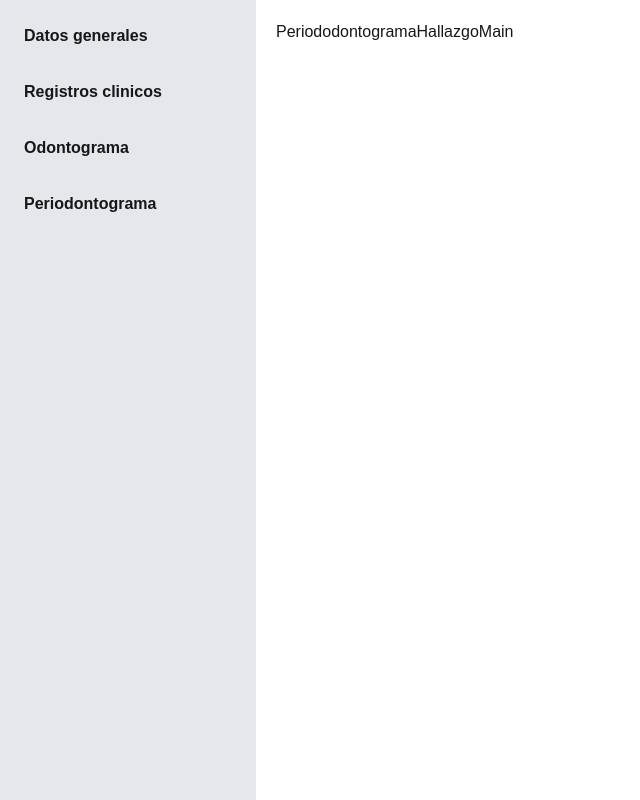
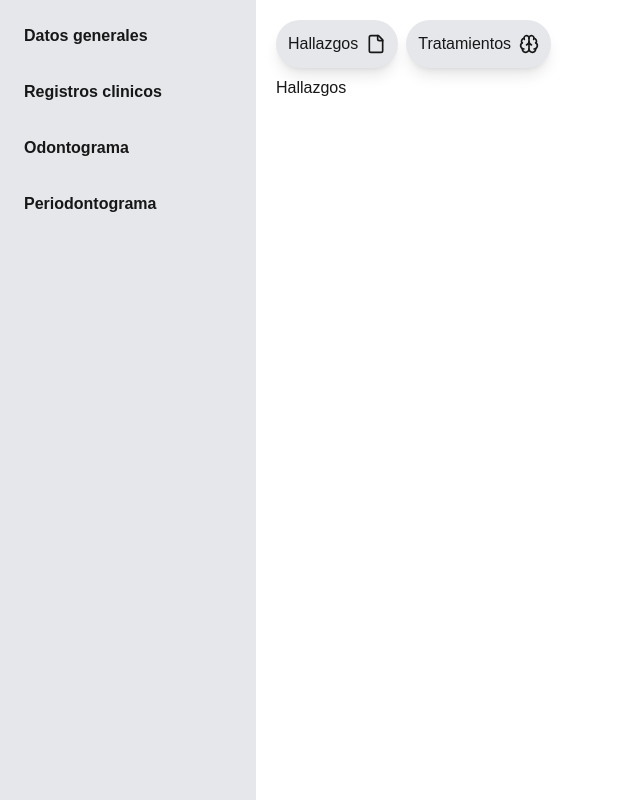
Before and after one commit to KYOCABU-LAB/njs-irdent-frontend, a Next.js app: page /pacientes/odontograma in a window 1280 px wide. Shown: the whole page, without its empty margins (0-640 px from the left). Built offline with nearby package versions, Linux system fonts and the light colour scheme.

Commit message:
añadir botones de navegación para hallazgos y tratamientos en el componente PeriododontogramaHallazgoMain

```diff
--- /dev/null
+++ b/src/features/paciente/odontograma-hallazgo/components/hallazgos.tsx
@@ -0,0 +1,5 @@
+const HallazgosOdontograma = () => {
+  return <div>Hallazgos</div>;
+};
+
+export default HallazgosOdontograma;
--- a/src/features/paciente/odontograma-hallazgo/components/index.tsx
+++ b/src/features/paciente/odontograma-hallazgo/components/index.tsx
@@ -1,5 +1,42 @@
+"use client";
+import { BrainIcon, FileIcon } from "lucide-react";
+import { useState } from "react";
+import HallazgosOdontograma from "./hallazgos";
+import TratamientosOdontograma from "./tratamientos";
+
+type tipo = "hallazgo" | "tratamiento";
+
 const PeriododontogramaHallazgoMain = () => {
-  return <div className="flex">PeriododontogramaHallazgoMain</div>;
+  const [tipo, setTipo] = useState<tipo>("hallazgo");
+
+  return (
+    <div className="flex flex-col gap-2 w-full h-full ">
+      <div className="flex gap-2">
+        <button
+          className="bg-gray-200 rounded-full p-3 hover:bg-gray-300 transition-colors shadow-lg flex gap-2 items-center"
+          onClick={() => setTipo("hallazgo")}
+        >
+          Hallazgos
+          <FileIcon className="w-5 h-5" />
+        </button>
+
+        <button
+          className="bg-gray-200 rounded-full p-3 hover:bg-gray-300 transition-colors shadow-lg flex gap-2 items-center"
+          onClick={() => setTipo("tratamiento")}
+        >
+          Tratamientos
+          <BrainIcon className="w-5 h-5" />
+        </button>
+      </div>
+      <div>
+        {tipo === "hallazgo" ? (
+          <HallazgosOdontograma />
+        ) : (
+          <TratamientosOdontograma />
+        )}
+      </div>
+    </div>
+  );
 };
 
 export default PeriododontogramaHallazgoMain;
--- /dev/null
+++ b/src/features/paciente/odontograma-hallazgo/components/tratamientos.tsx
@@ -0,0 +1,5 @@
+const TratamientosOdontograma = () => {
+  return <div>Tratamientos</div>;
+};
+
+export default TratamientosOdontograma;
```
